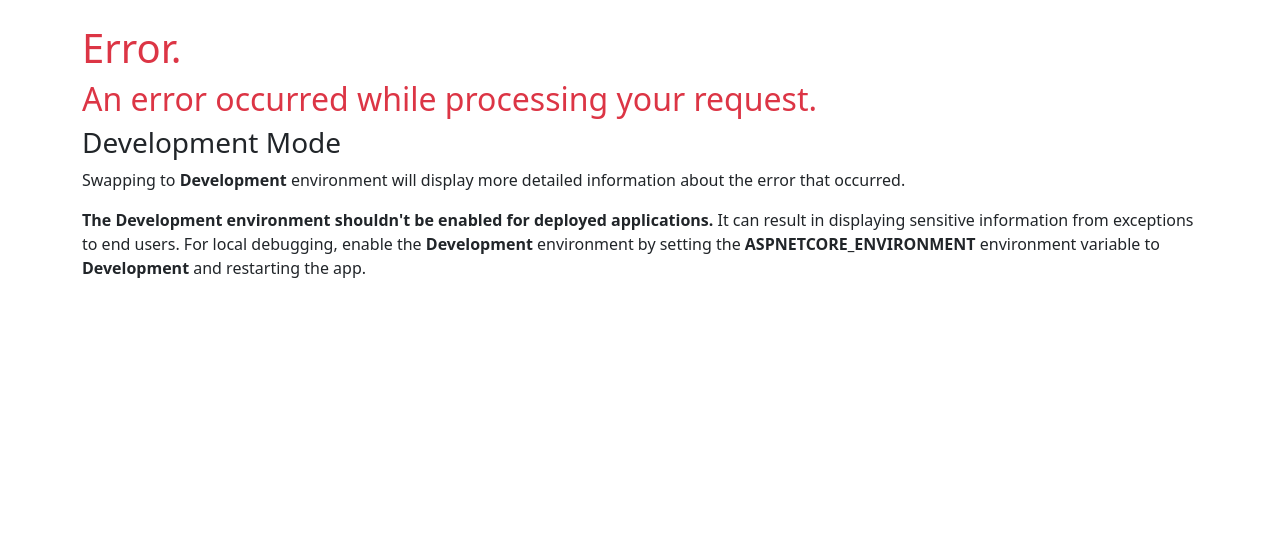
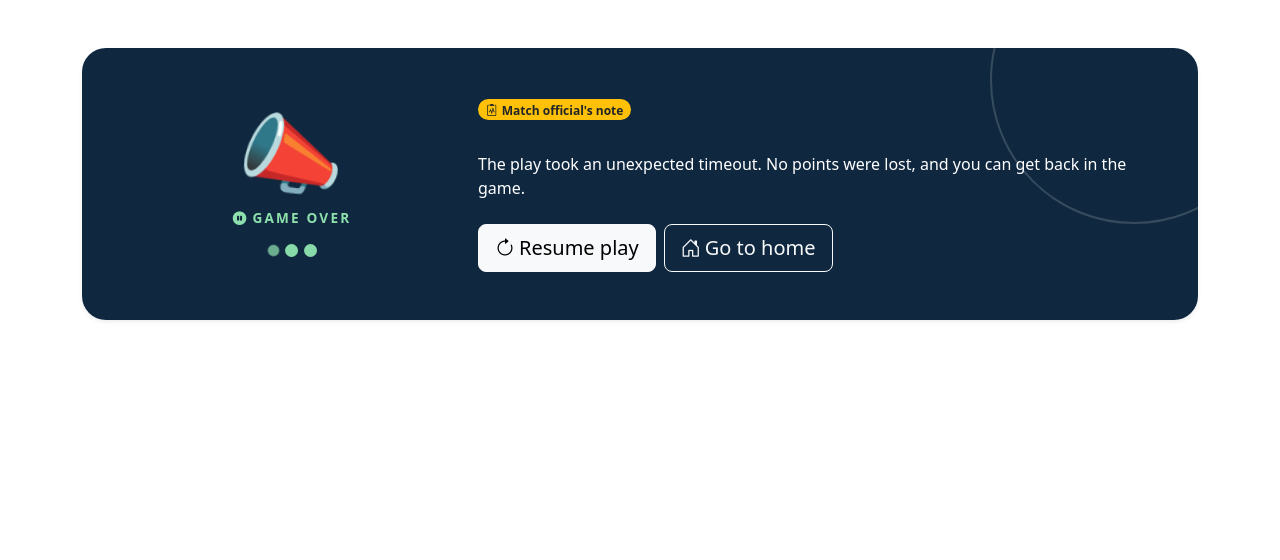
Before and after one commit to hubitvp/PlayOn, an ASP.NET Core app: template PlayOn.Web/Views/Shared/Error.cshtml in a window 1280 px wide. Shown: the part 56-616 px from the top of the page. Run offline with ASP.NET Core 8, Linux system fonts and the light colour scheme; the template is opened without the code that fills it, so the values that code supplies are empty; some libraries are stand-ins or nearby versions.

Commit message:
Added Error pages - for error 404 500 and default page for all other errors

```diff
--- a/PlayOn.Web/Controllers/HomeController.cs
+++ b/PlayOn.Web/Controllers/HomeController.cs
@@ -125,10 +125,5 @@ namespace PlayOn.Web.Controllers
             return View();
         }
 
-        [ResponseCache(Duration = 0, Location = ResponseCacheLocation.None, NoStore = true)]
-        public IActionResult Error()
-        {
-            return View(new ErrorViewModel { RequestId = Activity.Current?.Id ?? HttpContext.TraceIdentifier });
-        }
     }
 }
--- a/PlayOn.Web/Program.cs
+++ b/PlayOn.Web/Program.cs
@@ -41,13 +41,15 @@ namespace PlayOn.Web
             }
             else
             {
-                app.UseExceptionHandler("/Home/Error");
+                app.UseExceptionHandler("/Error/Default");
                 // The default HSTS value is 30 days. You may want to change this for production scenarios, see https://aka.ms/aspnetcore-hsts.
                 app.UseHsts();
             }
 
             app.UseHttpsRedirection();
             app.UseRouting();
+
+            app.UseStatusCodePagesWithRedirects("/Error/Index?statusCode={0}");
 
             app.UseAuthentication();
             app.UseAuthorization();
--- a/PlayOn.Web/Views/Shared/Error.cshtml
+++ b/PlayOn.Web/Views/Shared/Error.cshtml
@@ -1,25 +1,34 @@
-@model ErrorViewModel
+@model ErrorPageViewModel
 @{
-    ViewData["Title"] = "Error";
+    ViewData["Title"] = Model.Title;
 }
 
-<h1 class="text-danger">Error.</h1>
-<h2 class="text-danger">An error occurred while processing your request.</h2>
-
-@if (Model.ShowRequestId)
-{
-    <p>
-        <strong>Request ID:</strong> <code>@Model.RequestId</code>
-    </p>
-}
-
-<h3>Development Mode</h3>
-<p>
-    Swapping to <strong>Development</strong> environment will display more detailed information about the error that occurred.
-</p>
-<p>
-    <strong>The Development environment shouldn't be enabled for deployed applications.</strong>
-    It can result in displaying sensitive information from exceptions to end users.
-    For local debugging, enable the <strong>Development</strong> environment by setting the <strong>ASPNETCORE_ENVIRONMENT</strong> environment variable to <strong>Development</strong>
-    and restarting the app.
-</p>
+<div class="generic-error-board my-4 p-4 p-md-5 shadow-sm">
+    <div class="row align-items-center g-4 generic-error-content">
+        <div class="col-md-4 text-center">
+            <div class="generic-error-whistle" aria-hidden="true">📣</div>
+            <div class="generic-error-status">
+                <i class="bi bi-pause-circle-fill me-1"></i>GAME OVER
+            </div>
+            <div class="generic-error-dots mt-3" aria-hidden="true">
+                <span></span><span></span><span></span>
+            </div>
+        </div>
+        <div class="col-md-8">
+            <span class="badge rounded-pill text-bg-warning text-dark mb-3">
+                <i class="bi bi-clipboard2-pulse me-1"></i>Match official's note
+            </span>
+            <h1 class="display-6 fw-bold">@Model.Title</h1>
+            <p class="lead text-white-50">@Model.Message</p>
+            <p class="mb-4">The play took an unexpected timeout. No points were lost, and you can get back in the game.</p>
+            <div class="d-flex flex-wrap gap-2">
+                <button type="button" class="btn btn-light btn-lg" onclick="window.location.reload()">
+                    <i class="bi bi-arrow-clockwise me-1"></i>Resume play
+                </button>
+                <a asp-controller="Home" asp-action="Index" class="btn btn-outline-light btn-lg">
+                    <i class="bi bi-house-door me-1"></i>Go to home
+                </a>
+            </div>
+        </div>
+    </div>
+</div>
--- a/PlayOn.Web/Views/_ViewImports.cshtml
+++ b/PlayOn.Web/Views/_ViewImports.cshtml
@@ -3,6 +3,7 @@
 @using PlayOn.Web.ViewModels.Home
 @using PlayOn.Web.ViewModels.Match
 @using PlayOn.Web.ViewModels.Venue
+@using PlayOn.Web.ViewModels.Error
 @using PlayOn.Common.Enums
 @using PlayOn.Data.Models
 @addTagHelper *, Microsoft.AspNetCore.Mvc.TagHelpers
--- a/PlayOn.Web/wwwroot/css/site.css
+++ b/PlayOn.Web/wwwroot/css/site.css
@@ -25,3 +25,19 @@
 .reliability-ring span { display: grid; place-items: center; width: 5rem; height: 5rem; border-radius: 50%;
                          background: #fff; font-weight: 700; font-size: 1.3rem; }
 .admin-menu .list-group-item.active { background: var(--pl-navy); border-color: var(--pl-navy); }
+.not-found-scene { background: linear-gradient(160deg, #10283f 0%, #164d43 58%, #1b9e5a 100%); border-radius: 1.5rem; color: #fff; overflow: hidden; position: relative; }
+.not-found-ball { animation: bounce-ball 2.4s ease-in-out infinite; font-size: 4.5rem; position: absolute; right: 12%; top: 16%; }
+.not-found-lines { border-top: 2px dashed rgba(255, 255, 255, .35); bottom: 1.5rem; left: -5%; position: absolute; transform: rotate(-7deg); width: 110%; }
+.not-found-content { max-width: 34rem; position: relative; z-index: 1; }
+@keyframes bounce-ball { 0%, 100% { transform: translateY(0) rotate(0); } 50% { transform: translateY(2.5rem) rotate(180deg); } }
+.generic-error-board { background: #10283f; border-radius: 1.5rem; color: #fff; overflow: hidden; position: relative; }
+.generic-error-board::after { border: 2px solid rgba(255, 255, 255, .16); border-radius: 50%; content: ""; height: 18rem; position: absolute; right: -5rem; top: -7rem; width: 18rem; }
+.generic-error-content { position: relative; z-index: 1; }
+.generic-error-whistle { animation: whistle-wiggle 1.8s ease-in-out infinite; font-size: 5rem; line-height: 1; }
+.generic-error-status { color: #8de0ad; font-size: .85rem; font-weight: 800; letter-spacing: .16em; margin-top: 1rem; }
+.generic-error-dots { display: flex; gap: .45rem; justify-content: center; }
+.generic-error-dots span { animation: stadium-light 1.4s ease-in-out infinite; background: #8de0ad; border-radius: 50%; height: .7rem; opacity: .35; width: .7rem; }
+.generic-error-dots span:nth-child(2) { animation-delay: .2s; }
+.generic-error-dots span:nth-child(3) { animation-delay: .4s; }
+@keyframes whistle-wiggle { 0%, 100% { transform: rotate(-8deg); } 50% { transform: rotate(8deg) scale(1.08); } }
+@keyframes stadium-light { 0%, 100% { opacity: .3; transform: scale(.8); } 50% { opacity: 1; transform: scale(1.2); } }
```
Also changed, not shown: PlayOn.Web.ViewModels/Error/ErrorPageViewModel.cs (added, +8 -0 lines), PlayOn.Web.ViewModels/Error/ErrorViewModel.cs (added, +15 -0 lines), PlayOn.Web.ViewModels/ErrorViewModel.cs (deleted, +0 -9 lines), PlayOn.Web/Controllers/ErrorController.cs (added, +65 -0 lines), PlayOn.Web/Views/Error/InternalError500.cshtml (added, +40 -0 lines), PlayOn.Web/Views/Error/NotFoundError404.cshtml (added, +25 -0 lines).
